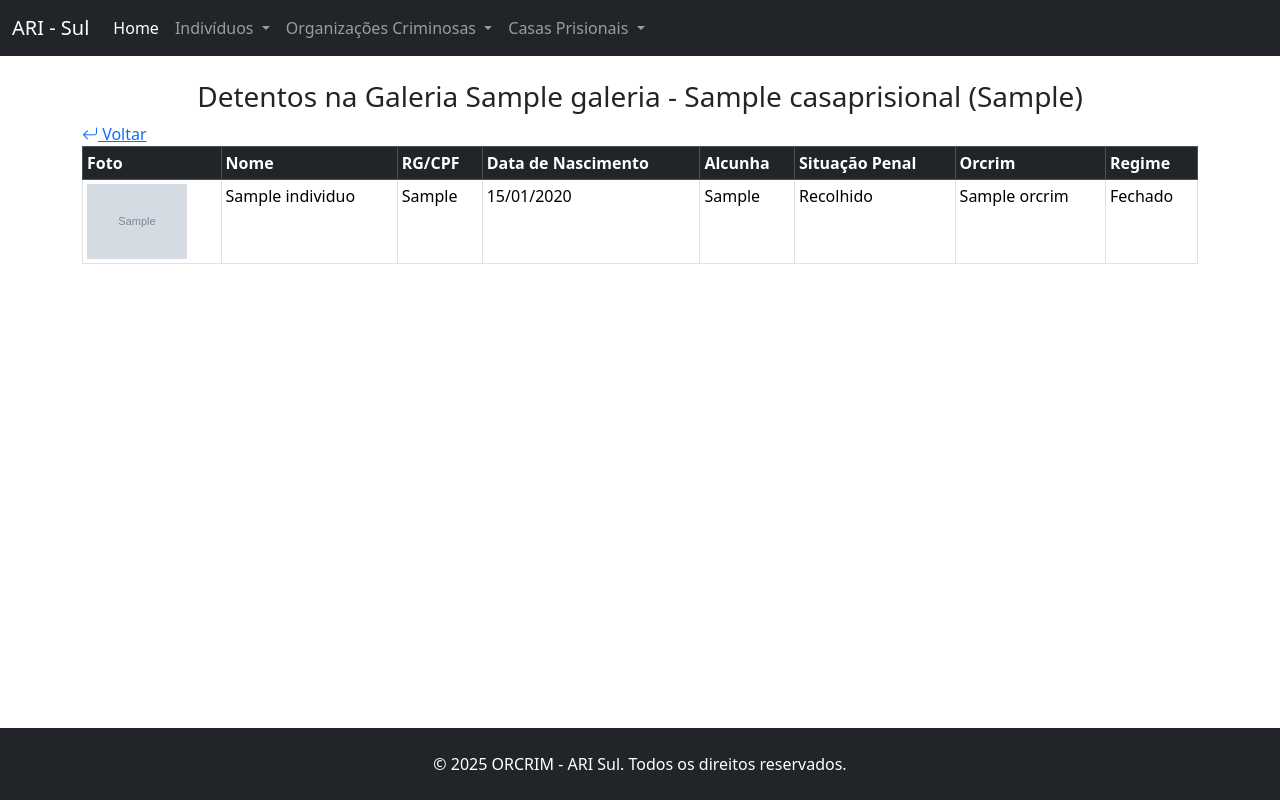
After one commit to PWSRS/projeto-oc, a Django app: page /galeria/1/detentos/ in a window 1280 px wide. The commit adds this page. Run offline with Django 5.2, Linux system fonts and the light colour scheme; tables that the repository leaves empty hold one stand-in row (values such as "Sample post"); grey boxes marked "Sample" are stand-in pictures; some libraries are stand-ins or nearby versions.

Commit message:
Melhoria na estrutura prisional

```diff
--- a/controle/models.py
+++ b/controle/models.py
@@ -49,6 +49,7 @@ TIPO_ESTRUTURA_CHOICES = [
         "intermediaria",
         "Intermediária (Galeria, Cela)",
     ),  # Sem pavilhão, alojamento/módulo
+    ("pavilhao", "Pavilhão"),  # Detalhar se necessário
     ("modular", "Módulo"),  # Detalhar se necessário
     ("apenas_alojamento", "Apenas Alojamento"),  # Sem pavilhão/galeria/cela
 ]
--- /dev/null
+++ b/controle/templates/individuo/listar_detentos.html
@@ -0,0 +1,48 @@
+{% extends "base.html" %}
+{% load static %}
+
+{% block title %}Disponetalhes{% endblock %}
+
+{% block content %}
+    <h3 class="text-center">Detentos na Galeria {{ galeria.nome }} - {{ galeria.casa_prisional.nome }} ({{ galeria.casa_prisional.sigla }})</h3>
+       <a href="{% url 'selecionar_presidio' %}"><i class="bi bi-arrow-return-left"></i> Voltar</a>
+    {% if detentos %}
+        <table class="table table-bordered table-sm">
+            <thead class="table-dark">
+                <tr>
+                    <th>Foto</th>
+                    <th>Nome</th>
+                    <th>RG/CPF</th>
+                    <th>Data de Nascimento</th>
+                    <th>Alcunha</th>
+                    <th>Situação Penal</th>
+                    <th>Orcrim</th>
+                    <th>Regime</th>
+                </tr>
+            </thead>
+            <tbody>
+                {% for detento in detentos %}
+                    <tr>
+                        <td>
+                            {% if detento.foto %}
+                                <img src="{{ detento.foto.url }}" alt="Foto de {{ detento.nome }}" width="100">
+                            {% else %}
+                                Sem foto
+                            {% endif %}
+                        </td>
+                        <td>{{ detento.nome }}</td>
+                        <td>{{ detento.rg_cpf }}</td>
+                        <td>{{ detento.data_nasc|date:"d/m/Y" }}</td>
+                        <td>{{ detento.alcunha|default:"N/A" }}</td>
+                        <td>{{ detento.get_situacao_penal_display }}</td>  <!-- Usa o display se choices estiverem definidos -->
+                        <td>{{ detento.orcrim|default:"N/A" }}</td>
+                        <td>{{ detento.get_regime_display }}</td>
+                    </tr>
+                {% endfor %}
+            </tbody>
+        </table>
+    {% else %}
+        <p>Nenhum detento encontrado nesta galeria.</p>
+    {% endif %}
+
+{% endblock %}
--- a/controle/templates/navbar.html
+++ b/controle/templates/navbar.html
@@ -54,6 +54,7 @@
           <ul class="dropdown-menu" aria-labelledby="navbarDropdownCasaPrisional">
             <li><a class="dropdown-item" href="{% url 'casaprisional_add' %}">Cadastrar</a></li>
             <li><a class="dropdown-item" href="{% url 'casaprisional_list' %}">Listar</a></li>
+            <li><a class="dropdown-item" href="{% url 'selecionar_presidio' %}">Detentos por galeria</a></li>
           </ul>
         </li>
       </ul>
--- a/controle/urls.py
+++ b/controle/urls.py
@@ -97,4 +97,7 @@ urlpatterns = [
         views.individuos_por_orcrim,
         name="individuos_por_orcrim",
     ),
+    # URL para listar indivíduos por galeria
+    path('selecionar-presidio/', views.selecionar_presidio, name='selecionar_presidio'),
+    path('galeria/<int:galeria_id>/detentos/', views.listar_detentos_por_galeria, name='listar_detentos_por_galeria'),
 ]
--- a/controle/views.py
+++ b/controle/views.py
@@ -1,4 +1,4 @@
-from django.shortcuts import render
+from django.shortcuts import render, get_object_or_404
 from rest_framework import generics
 from .models import Individuo
 from .serializers import IndividuoSerializer, OrcrimSerializer
@@ -219,5 +219,38 @@ def tipo_estrutura_view(request):
 
 # TODO Busca por presídio (listar todos os detentos, com campo de busca por alcunha/nome)
 # TODO Lista tabular ou template com foto e demais dados
-# TODO Listar por galeria todos os detentos vinculados
-# TODO Subir para o GitHub
+# TODO Listar por galeria todos os detentos vinculados - OK
+# TODO Subir para o GitHub - OK
+
+
+def listar_por_galeria(request, galeria_id):
+    galeria = Galeria.objects.get(id=galeria_id)
+    alojamentos = Alojamento.objects.filter(cela__galeria=galeria)
+    individuos = Individuo.objects.filter(alojamento__in=alojamentos)
+
+    context = {
+        "galeria": galeria,
+        "individuos": individuos,
+    }
+    return render(request, "individuo/individuo_por_galeria.html", context)
+
+
+def selecionar_presidio(request):
+    # Lista todos os presídios
+    presidios = CasaPrisional.objects.all()
+    context = {
+        "presidios": presidios,
+    }
+    return render(request, "individuo/selecionar_presidio.html", context)
+
+
+def listar_detentos_por_galeria(request, galeria_id):
+    # Obtém a galeria ou retorna 404 se não existir
+    galeria = get_object_or_404(Galeria, id=galeria_id)
+    # Filtra detentos diretamente pela galeria (usando o campo ForeignKey em Individuo)
+    detentos = Individuo.objects.filter(galeria=galeria)
+    context = {
+        "galeria": galeria,
+        "detentos": detentos,
+    }
+    return render(request, "individuo/listar_detentos.html", context)
--- a/orcrim/urls.py
+++ b/orcrim/urls.py
@@ -8,7 +8,7 @@ urlpatterns = [
     path("admin/", admin.site.urls),
     path("", include("controle.urls")),
     path("", views.home, name="home"),
-    path("organograma/", include("controle.urls")),
+    # path("organograma/", include("controle.urls")),
 ]
 
 # Adiciona URLs para servir arquivos de mídia durante o desenvolvimento
```
Also changed, not shown: controle/templates/individuo/individuo_form.html (+72 -16 lines), controle/templates/individuo/selecionar_presidio.html (added, +45 -0 lines), controle/migrations/0002_alter_casaprisional_tipo_estrutura.py (added).
